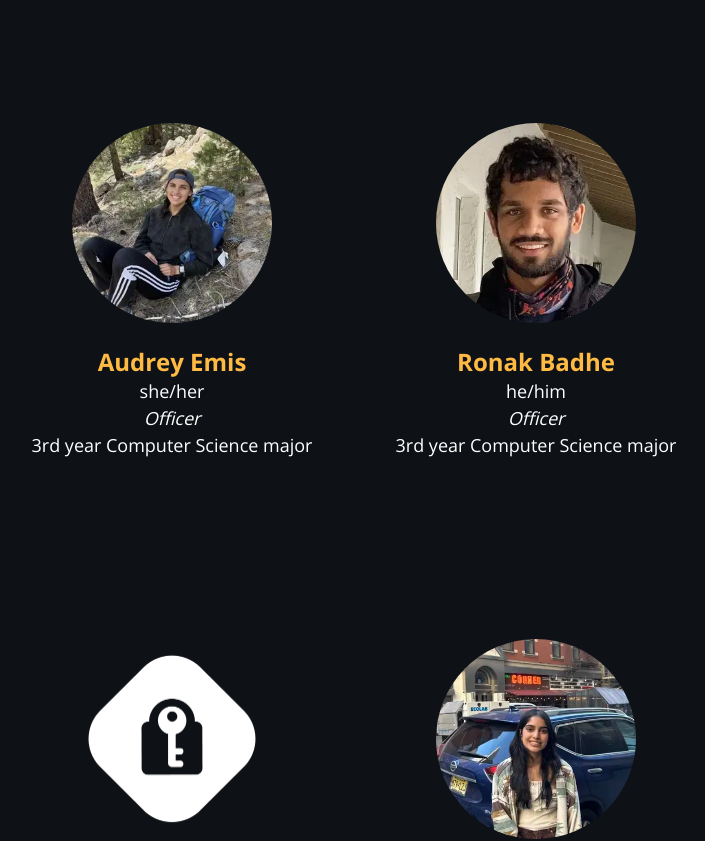
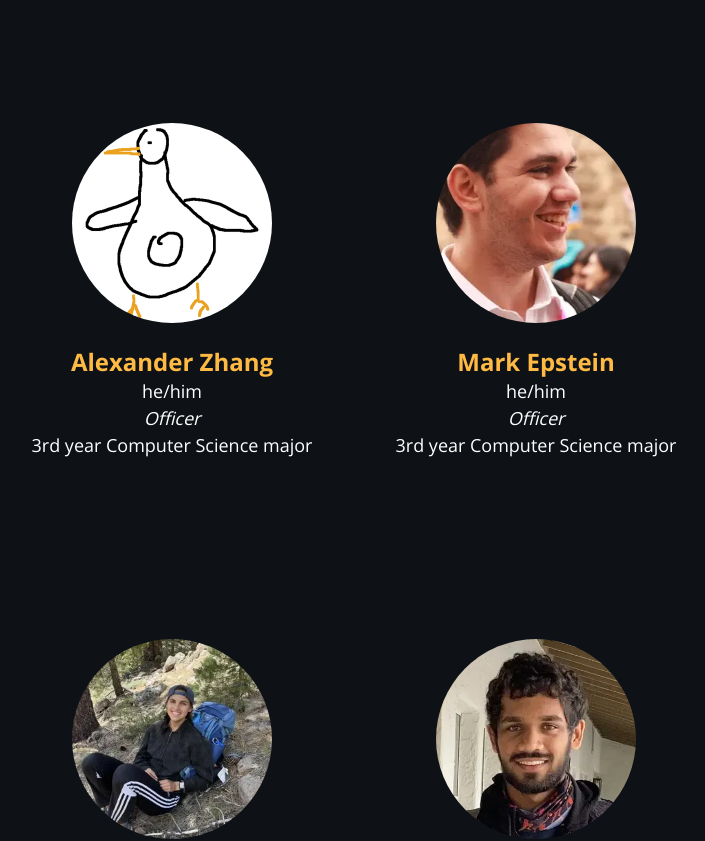
Before and after one commit to uclaacm/acmcyber.com, a Next.js app: page /members in a window 1280 px wide. Shown: the part 1140-1981 px from the top of the page, without its empty margins (286-991 px from the left). Built offline with nearby package versions, Linux system fonts and the light colour scheme; a web font is replaced by a local one.

Commit message:
forgot some officers oooops

```diff
--- a/data/members.ts
+++ b/data/members.ts
@@ -34,6 +34,20 @@ const members: PersonInfoProps[] = [
     bio: "3rd year Computer Science & Engineering major",
     pronouns: "he/him",
     photo: "arnav.webp",
+  },
+  {
+    name: "Alexander Zhang",
+    role: "Officer",
+    bio: "3rd year Computer Science major",
+    pronouns: "he/him",
+    photo: "kaiphait.webp",
+  },
+  {
+    name: "Mark Epstein",
+    role: "Officer",
+    bio: "3rd year Computer Science major",
+    pronouns: "he/him",
+    photo: "mark.webp",
   },
   {
     name: "Audrey Emis",
@@ -95,7 +109,7 @@ const members: PersonInfoProps[] = [
   {
     name: "Cathleen Qiao",
     role: "Officer",
-    bio: "2nd year Physics Major",
+    bio: "2nd year Physics major",
     pronouns: "she/her",
     photo: "",
   },
@@ -111,6 +125,13 @@ const members: PersonInfoProps[] = [
     role: "Officer",
     bio: "2nd year Computer Science major",
     pronouns: "she/her",
+    photo: "",
+  },
+  {
+    name: "Teong Seng Tan",
+    role: "Officer",
+    bio: "2nd year Computer Science major",
+    pronouns: "he/him",
     photo: "",
   },
   {
```
